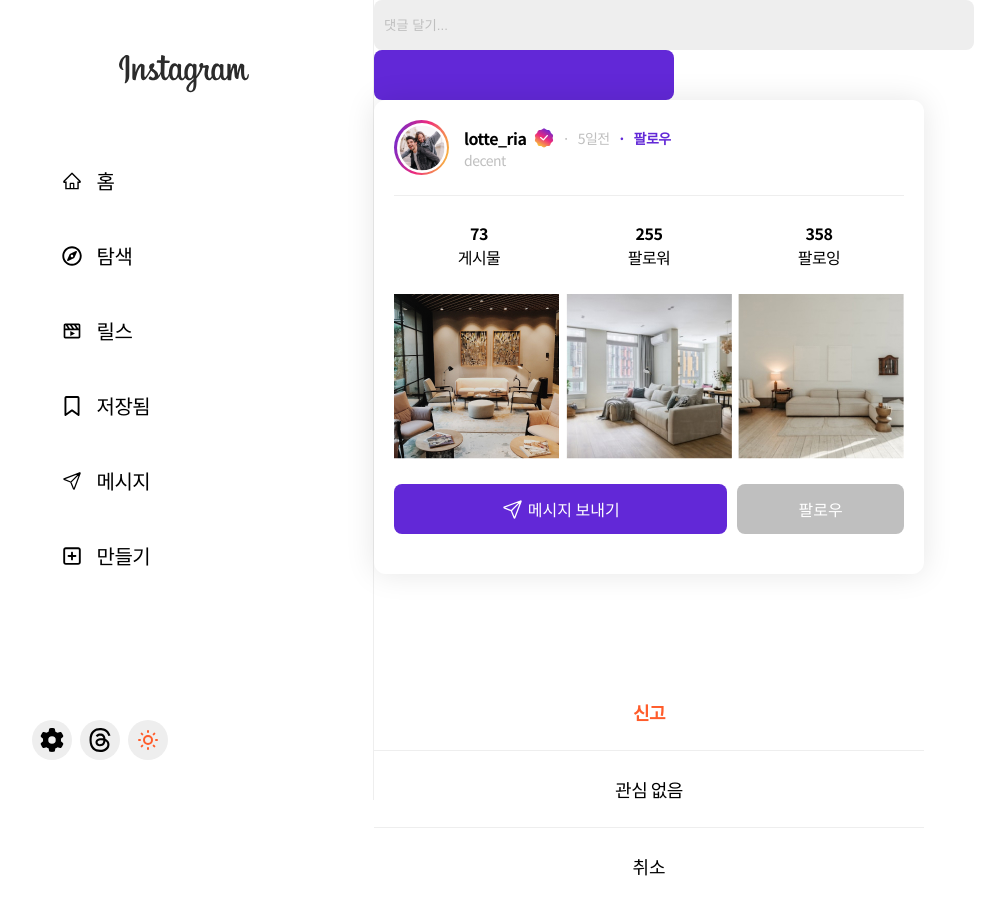
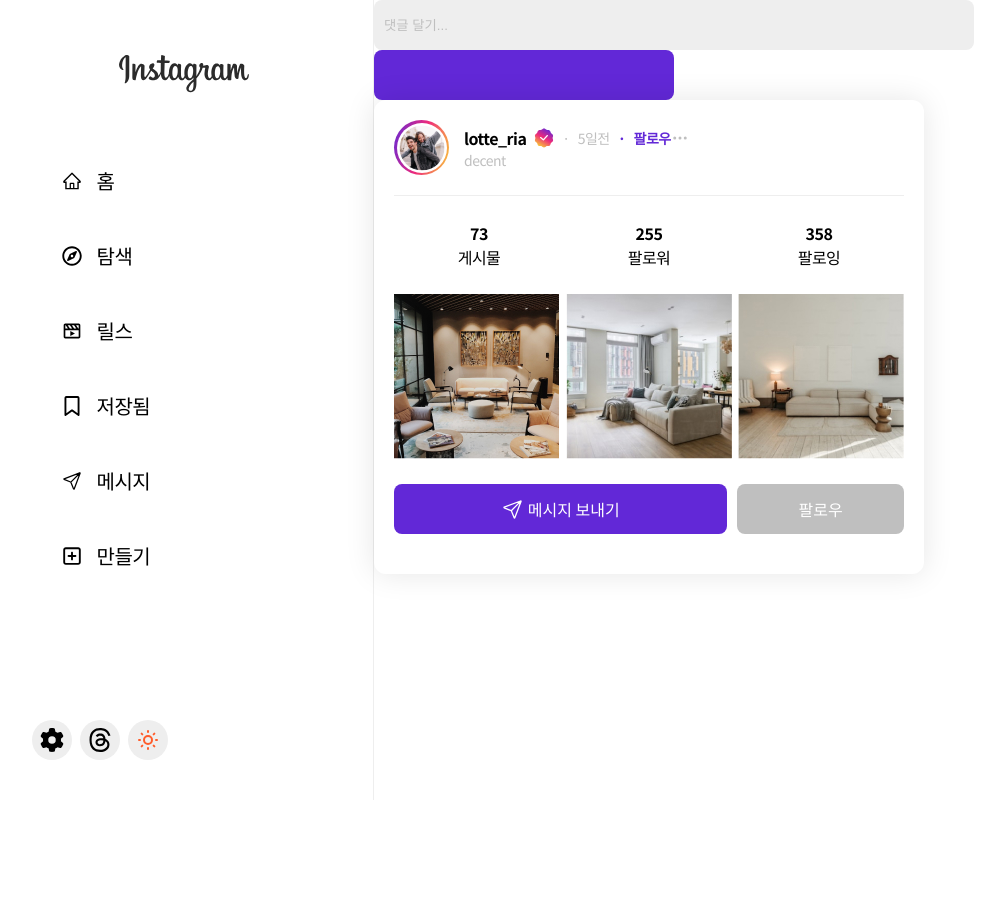
Before and after one commit to hoon730/instagram_ytk, a React (Create React App) app: page /detail in a window 1280 px wide. Shown: the whole page, without its empty margins (6-1011 px from the left). After the commit the page ends 800 px from the top, so only its background shows below. Built offline with nearby package versions, Linux system fonts and the light colour scheme.

Commit message:
240927 build more

```diff
--- a/src/components/User/HoverProfile.js
+++ b/src/components/User/HoverProfile.js
@@ -14,7 +14,7 @@
   return (
     <Wrapper>
       <UserInfo type={"feed"} userNickname={"lotte_ria"} userName={"decent"} />
-      <UserDetail posting={"73"} follower={"255"} following={"358"} />
+      <UserDetail posting={"73"} follower={"255"} following={"358"} followed={"followed"}/>
       <p></p>
     </Wrapper>
   );
--- a/src/components/User/UserDetail.js
+++ b/src/components/User/UserDetail.js
@@ -40,10 +40,10 @@
           <Img src={"/images/userImgs/user123456/userdetail_3.jpg"} />
         </ImgBox>
       </PostingPics>
-      <Btns followed={"followed"}>
+      <Btns followed={followed}>
         <Button
           width={"66.66%"}
-          followed={"followed"}
+          followed={followed}
           type={"positive"}
           text={"메시지 보내기"}
         />
--- a/src/components/User/UserId.js
+++ b/src/components/User/UserId.js
@@ -1,5 +1,14 @@
-import React from "react";
+import React, { useState, useRef } from "react";
 import styled from "styled-components";
+import { LuMoreHorizontal } from "react-icons/lu";
+import MoreItem from "../Common/More/MoreItem";
+
+const Wrapper = styled.div`
+  width: 100%;
+  display: flex;
+  justify-content: space-between;
+  align-items: center;
+`;
 
 const StyledSpan = styled.span`
   display: flex;
@@ -42,9 +51,46 @@
   cursor: pointer;
 `;
 
+const MoreBtn = styled.button`
+  display: flex;
+  align-items: center;
+  svg {
+    font-size: var(--font-18);
+    color: var(--gray-color);
+  }
+`;
+
+const MoreBackground = styled.div`
+  position: fixed;
+  top: 0;
+  left: 0;
+  width: 100%;
+  height: 100%;
+  display: flex;
+  justify-content: center;
+  align-items: center;
+  background: rgba(0, 0, 0, 0.5);
+`;
+
+const MoreList = styled.div`
+  width: 550px;
+  background: var(--bg-white-color);
+  border-radius: var(--border-radius-12);
+`;
+
+const CancelBtn = styled.button`
+  width: 100%;
+  padding: 25px 0;
+  font-size: var(--font-18);
+  text-align: center;
+`;
+
 const UserId = ({ type, userNickname, createDate, follwed }) => {
-  console.log(createDate);
+  const [openMore, setOpenMore] = useState(false);
+  const moreBgRef = useRef();
+
   return (
+    <Wrapper>
       <StyledSpan type={type}>
         <IdSpan>{userNickname}</IdSpan>
         <Check type={"active"} src="/images/check.svg" />
@@ -56,6 +102,36 @@
           <span>&middot;</span>팔로우
         </IsFollowed>
       </StyledSpan>
+      <MoreBtn onClick={() => setOpenMore(true)}>
+        <LuMoreHorizontal />
+      </MoreBtn>
+      {openMore && (
+        <MoreBackground
+          ref={moreBgRef}
+          onClick={(e) => {
+            if (e.target === moreBgRef.current) {
+              setOpenMore(false);
+            }
+          }}
+        >
+          <MoreList>
+            <MoreItem text={"신고"} />
+            <MoreItem text={"게시물로 이동"} />
+            <MoreItem text={"공유 대상..."} />
+            <MoreItem text={"링크 복사"} />
+            <MoreItem text={"퍼가기"} />
+            <MoreItem text={"이 계정 정보"} />
+            <CancelBtn
+              onClick={() => {
+                setOpenMore(false);
+              }}
+            >
+              취소
+            </CancelBtn>
+          </MoreList>
+        </MoreBackground>
+      )}
+    </Wrapper>
   );
 };
 
--- a/src/components/common/More/More.js
+++ /dev/null
@@ -1,29 +0,0 @@
-import React from "react";
-import styled from "styled-components";
-import MoreItem from "./MoreItem";
-
-const MoreList = styled.div`
-  margin-top: 100px;
-  max-width: 550px;
-  background: var(--bg-white-color);
-  border-radius: var(--border-radius-12);
-`;
-
-const CancelBtn = styled.button`
-  width: 100%;
-  padding: 25px 0;
-  font-size: var(--font-18);
-  text-align: center;
-`;
-
-const MoreModal = () => {
-  return (
-    <MoreList>
-      <MoreItem text={"신고"} />
-      <MoreItem text={"관심 없음"} />
-      <CancelBtn>취소</CancelBtn>
-    </MoreList>
-  );
-};
-
-export default MoreModal;
--- a/src/components/common/More/MoreItem.js
+++ b/src/components/common/More/MoreItem.js
@@ -6,6 +6,7 @@
   text-align: center;
   font-size: var(--font-18);
   border-bottom: 1px solid var(--light-gray-color);
+  cursor: pointer;
   ${({ text }) =>
     text === "신고"
       ? `color: var(--warning-color); font-weight: var(--font-bold);`
--- a/src/pages/Detail.js
+++ b/src/pages/Detail.js
@@ -5,7 +5,7 @@
 import CommentInput from "../components/Common/CommentInput";
 import Button from "../components/Common/Button";
 import HoverProfile from "../components/User/HoverProfile";
-import More from "../components/Common/More/More";
+import UserId from "../components/User/UserId";
 
 const Wrapper = styled.div`
   width: 100%;
@@ -15,17 +15,14 @@
 
 const Profile = styled.div``;
 
-
-
 const Detail = () => {
   return (
     <Wrapper>
       <SideBar />
       <Profile>
         <CommentInput width={"600px"} />
-        <Button width={"300px"} type={"positive"}/>
-        <HoverProfile/>
-        <More/>
+        <Button width={"300px"} type={"positive"} />
+        <HoverProfile />
       </Profile>
     </Wrapper>
   );
```
Lines whose indentation alone changed are shown as unchanged.
